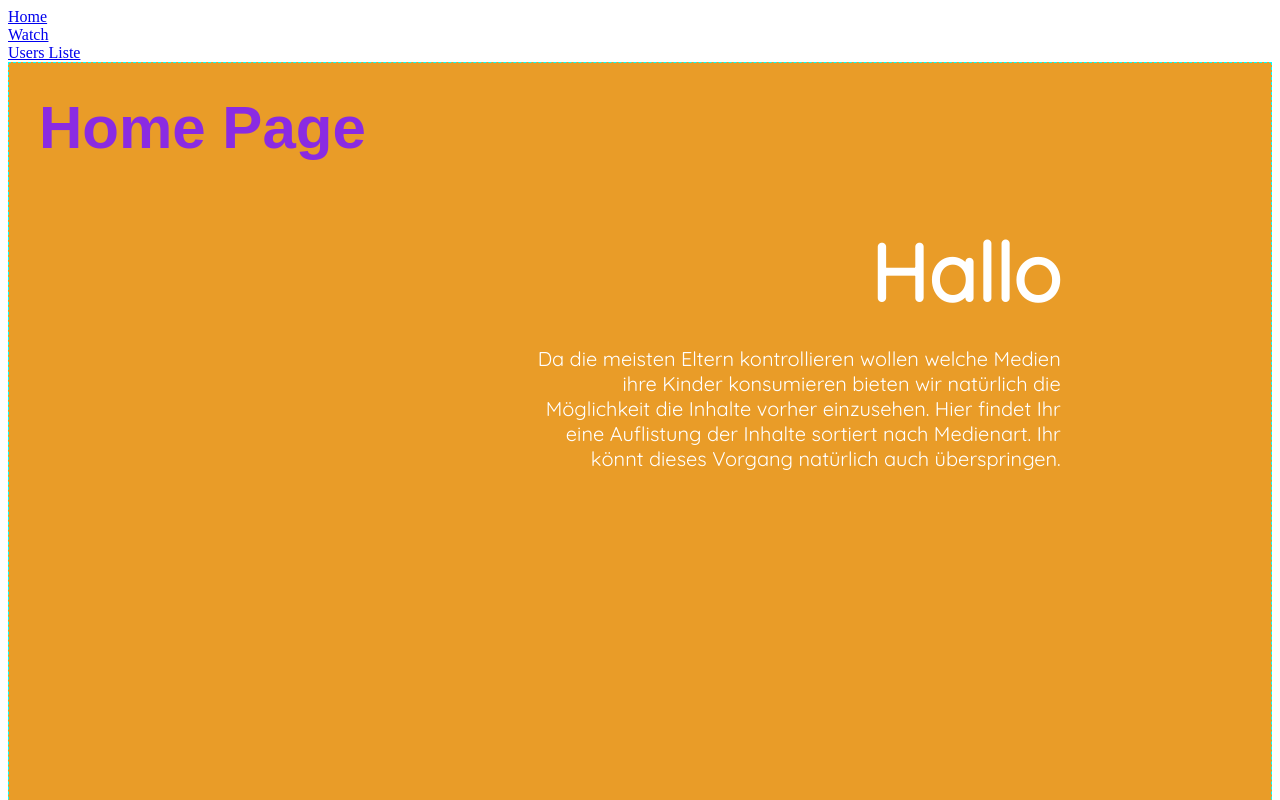
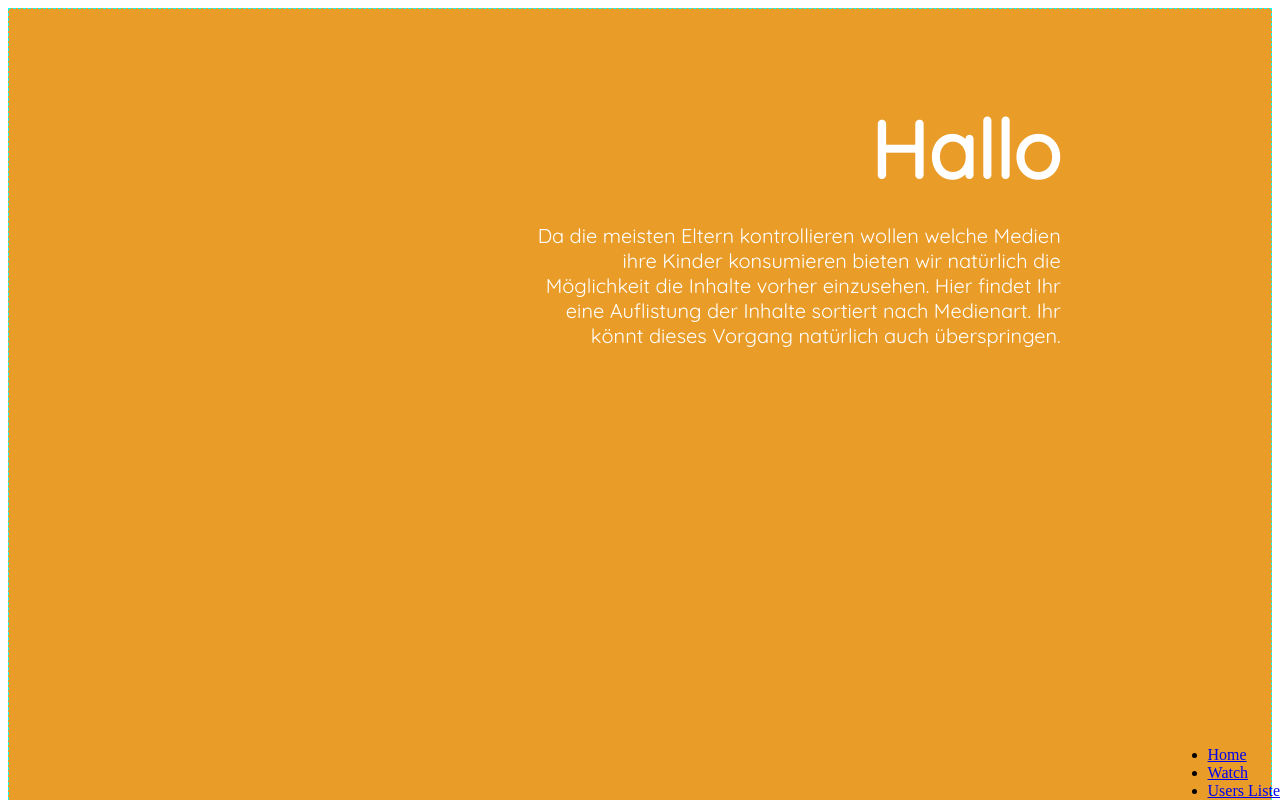
Before and after one commit to Momaritti/gera-srh, an Angular app: page /home in a window 1280 px wide. Shown: the top 800 px of the page. Built offline with nearby package versions, Linux system fonts and the light colour scheme.

Commit message:
started styling

```diff
--- a/src/app/app.component.html
+++ b/src/app/app.component.html
@@ -1,5 +1,5 @@
 <!-- router navigation -->
-<ul>
+<ul class="navigation">
   <li><a routerLink="/home">Home</a></li>
   <li><a routerLink="/watch">Watch</a></li>
   <li><a routerLink="/user/list">Users Liste</a></li>
--- a/src/app/app.component.sass
+++ b/src/app/app.component.sass
@@ -17,3 +17,9 @@
     text-align: right
     float: right
     padding-right: 15%
+.navigation
+  z-index: 1
+  display: block
+  position: fixed
+  bottom: 0
+  right: 0
--- a/src/app/home/home.component.html
+++ b/src/app/home/home.component.html
@@ -1,5 +1,4 @@
 <div class="container">
-  <h2>Home Page</h2>
   <div class="first-view">
     <h1>
       Hallo {{ user }}
@@ -15,7 +14,11 @@
       </ul>
     </nav>
   </div>
-<app-hear></app-hear>
+
+  <!-- das macht jetzt der router -->
+<!--<app-hear></app-hear>
 <app-watch></app-watch>
 <app-read></app-read>
+-->
+
 </div>
```
Lines whose indentation alone changed are shown as unchanged.
